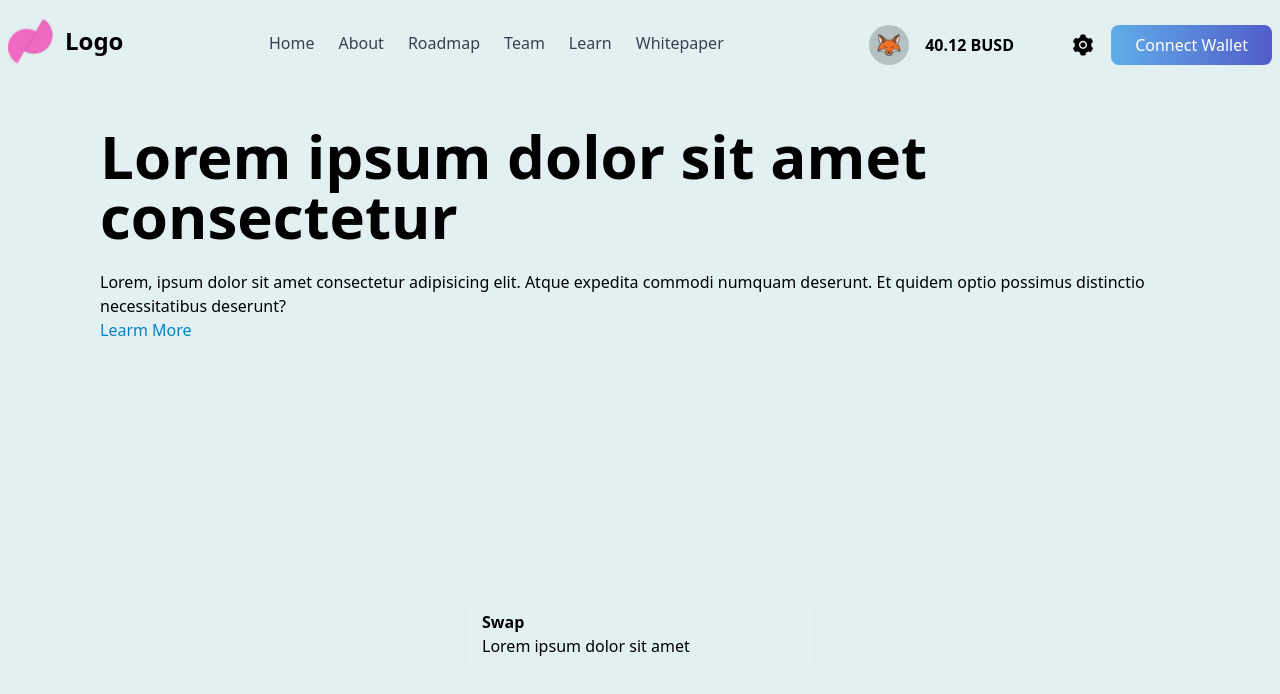
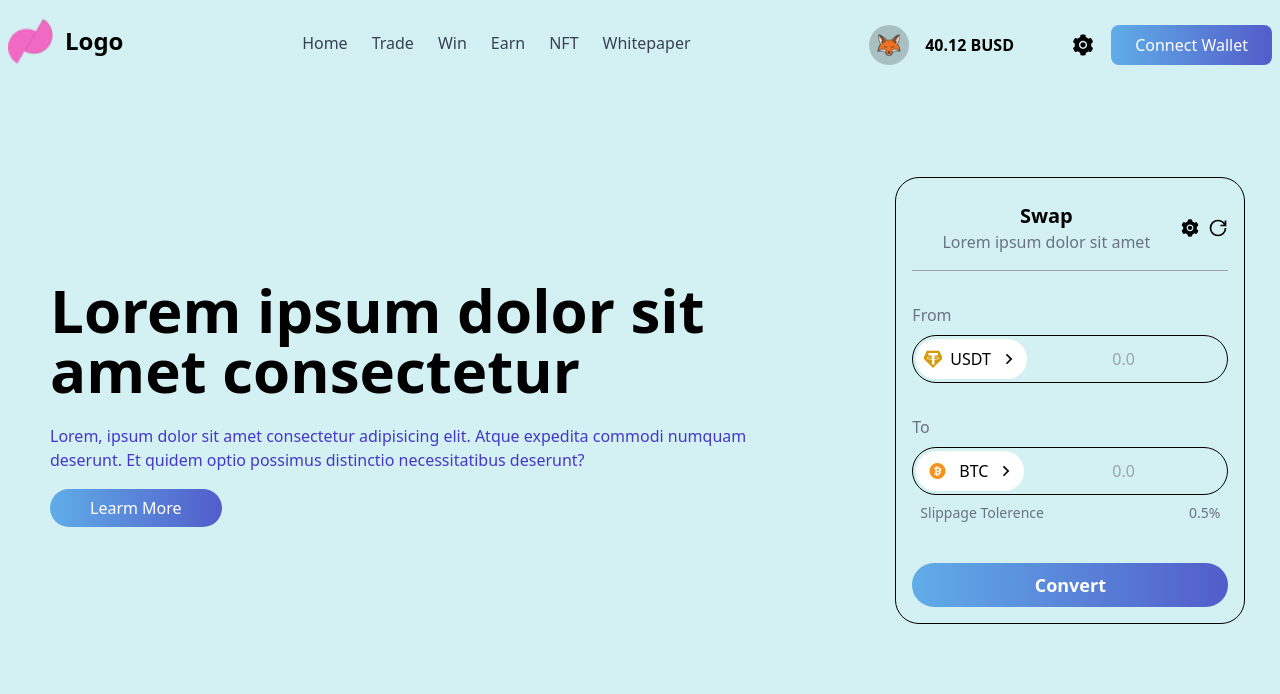
Before and after one commit to Decentralized-Brains/landing-swap, a React (Vite) app: page / in a window 1280 px wide. Shown: the top 694 px of the page. Built offline with nearby package versions, Linux system fonts and the light colour scheme.

Commit message:
hero section done

```diff
--- a/index.html
+++ b/index.html
@@ -4,7 +4,7 @@
     <meta charset="UTF-8" />
     <link rel="icon" type="image/svg+xml" href="/vite.svg" />
     <meta name="viewport" content="width=device-width, initial-scale=1.0" />
-    <title>Vite + React</title>
+    <title>Swap</title>
   </head>
   <body>
     <div id="root"></div>
--- a/src/App.jsx
+++ b/src/App.jsx
@@ -1,4 +1,5 @@
 import Home from "./pages/Home";
+import BG from "./assets/img/BG.jpg";
 
 function App() {
   return (
--- a/src/components/Hero.jsx
+++ b/src/components/Hero.jsx
@@ -1,27 +1,89 @@
-import React from "react";
+import { AiFillSetting } from "react-icons/ai";
+import { GrRefresh } from "react-icons/gr";
+import { RiArrowRightSLine } from "react-icons/ri";
+import T from "../assets/img/T.png";
+import Bit from "../assets/img/Bit.png";
 
 const Hero = () => {
   return (
     <div className="w-full h-screen grid place-items-center">
-      <div>
+      <div className="grid xl:grid-cols-9 gap-6 xl:gap-20">
+        <div className="xl:col-span-6 flex items-center p-4">
+          <div className="h-fit mt-6 xl:mt-0">
             <h1>Lorem ipsum dolor sit amet consectetur</h1>
-        <p className="mt-6">
+            <p className="mt-6 mb-6 text-indigo-700">
               Lorem, ipsum dolor sit amet consectetur adipisicing elit. Atque
-          expedita commodi numquam deserunt. Et quidem optio possimus distinctio
-          necessitatibus deserunt?
+              expedita commodi numquam deserunt. Et quidem optio possimus
+              distinctio necessitatibus deserunt?
             </p>
-        <a href="#" className="text-sky-600 mt-4">
+            <a
+              href="#"
+              className="gradient-bg py-2 px-10 rounded-full text-white"
+            >
               Learm More
             </a>
           </div>
+        </div>
+        {/* swap card */}
+        <div className="max-w-[400px] min-w-[350px] border border-black rounded-3xl p-4">
+          <div className="flex pt-2 pb-4 border-b border-gray-400">
+            <div className="text-center w-full">
+              <h3 className="font-bold text-xl">Swap</h3>
+              <p className="text-gray-500">Lorem ipsum dolor sit amet</p>
+            </div>
+            <div className="flex gap-2 text-xl items-center">
+              <button className="cursor-pointer hover:text-gray-600">
+                <AiFillSetting />
+              </button>
+              <button className="cursor-pointer hover:text-gray-600">
+                <GrRefresh />
+              </button>
+            </div>
+          </div>
           <div>
-        <div className="min-w-[350px] border rounded-xl p-4">
-          <div>
-            <div>
-              <h3>Swap</h3>
-              <p>Lorem ipsum dolor sit amet</p>
+            <div className="my-8">
+              <span className="text-gray-500">From</span>
+              <div className="flex justify-between border border-black rounded-full p-[3px] mt-2">
+                <div className="flex items-center gap-2 bg-white p-2 rounded-full">
+                  <img src={T} alt="" />
+                  <span>USDT</span>
+                  <span className="text-xl font-bold">
+                    <RiArrowRightSLine />
+                  </span>
                 </div>
-            <div></div>
+                <input
+                  className="w-28 bg-transparent focus:outline-none"
+                  type="number"
+                  placeholder="0.0"
+                />
+              </div>
+            </div>
+
+            <div className="my-8">
+              <span className="text-gray-500">To</span>
+              <div className="flex justify-between border border-black rounded-full p-[3px] mt-2">
+                <div className="flex items-center gap-2 bg-white p-2 rounded-full">
+                  <img src={Bit} alt="" />
+                  <span>BTC</span>
+                  <span className="text-xl font-bold">
+                    <RiArrowRightSLine />
+                  </span>
+                </div>
+                <input
+                  className="w-28 bg-transparent focus:outline-none"
+                  type="number"
+                  placeholder="0.0"
+                />
+              </div>
+              <div className="flex justify-between text-sm p-2 text-gray-500">
+                <span>Slippage Tolerence</span>
+                <span>0.5%</span>
+              </div>
+            </div>
+
+            <button className="gradient-bg rounded-full p-2 font-bold text-white text-lg">
+              Convert
+            </button>
           </div>
         </div>
       </div>
--- a/src/components/Navlinks.js
+++ b/src/components/Navlinks.js
@@ -6,22 +6,22 @@ export const NavLinks = [
   },
   {
     id: 2,
-    text: "About",
-    url: "/#about",
+    text: "Trade",
+    url: "/#",
+  },
+  {
+    id: 3,
+    text: "Win",
+    url: "/#",
   },
   {
     id: 4,
-    text: "Roadmap",
-    url: "/#roadmap",
+    text: "Earn",
+    url: "/#",
   },
   {
     id: 5,
-    text: "Team",
-    url: "/#team",
-  },
-  {
-    id: 6,
-    text: "Learn",
-    url: "/learn",
+    text: "NFT",
+    url: "/#",
   },
 ];
--- a/src/index.css
+++ b/src/index.css
@@ -5,7 +5,7 @@
 @layer base {
   html,
   body {
-    @apply scroll-smooth bg-[#e3f0f1];
+    @apply scroll-smooth bg-[#d3f1f3];
   }
   h1,
   h2,
--- a/src/pages/Home.jsx
+++ b/src/pages/Home.jsx
@@ -6,7 +6,7 @@ const Home = () => {
   return (
     <div>
       <Navbar />
-      <div className="container max-w-[1080px] mx-auto">
+      <div className="container max-w-[1260px] mx-auto px-6">
         <Hero />
       </div>
     </div>
```
Also changed, not shown: src/assets/img/BG.jpg (added). Lines whose indentation alone changed are shown as unchanged.
